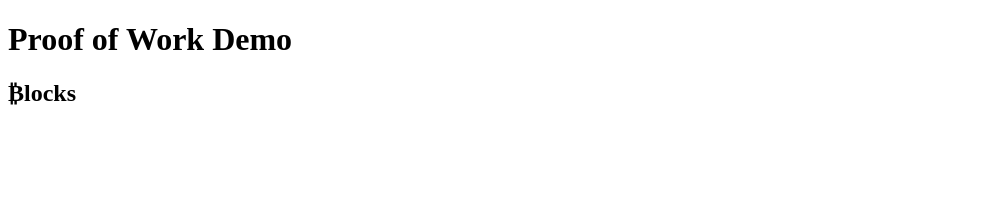
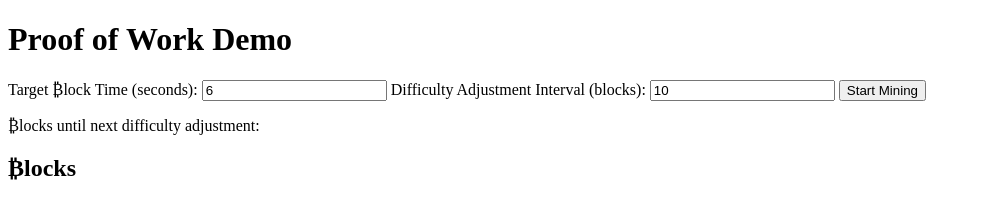
Before and after one commit to gregsamek/POWDemo, a plain HTML site: page index.html in a window 1280 px wide. Shown: the whole page, without its empty margins (0-981 px from the left). Drawn offline with Linux system fonts and the light colour scheme.

Commit message:
add settings form

```diff
--- a/index.html
+++ b/index.html
@@ -9,6 +9,19 @@
         <h1>Proof of Work Demo</h1>
 
         <section>
+            <form>
+                <label for="targetBlockTime">Target ₿lock Time (seconds):
+                    <input type="number" id="targetBlockTime" value="6" min="1">
+                </label>
+                <label for="difficultyAdjustmentInterval">Difficulty Adjustment Interval (blocks):
+                    <input type="number" id="difficultyAdjustmentInterval" value="10" min="1">
+                </label>
+                <button id="startBtn" type="button">Start Mining</button>
+            </form>
+            <p>₿locks until next difficulty adjustment: <span id="blocksUntilAdjustment"></span></p>
+        </section>
+
+        <section>
             <div id="stats"></div> <!-- For D3 visualization -->
         </section>
 
@@ -17,5 +30,6 @@
             <div id="blockList"></div> <!-- For displaying blocks -->
         </section>
     </main>
+
 </body>
 </html>
```
